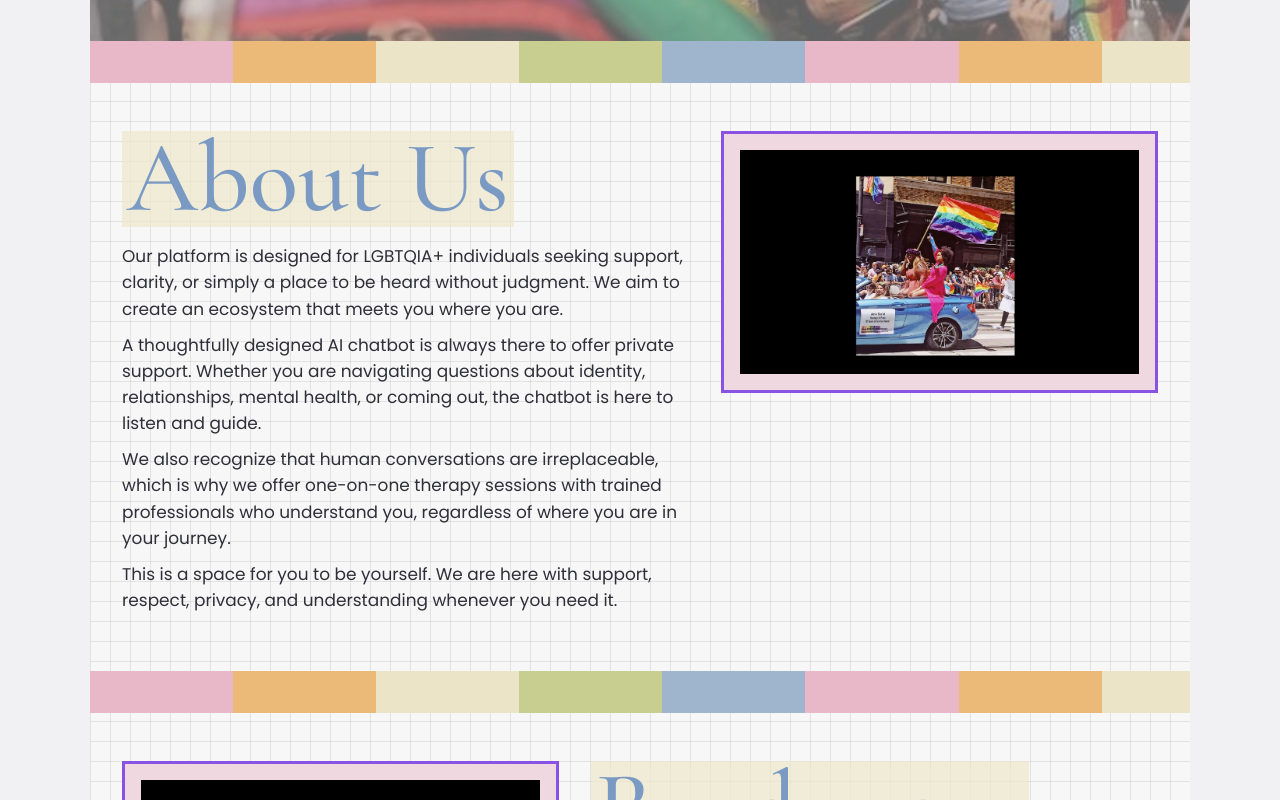
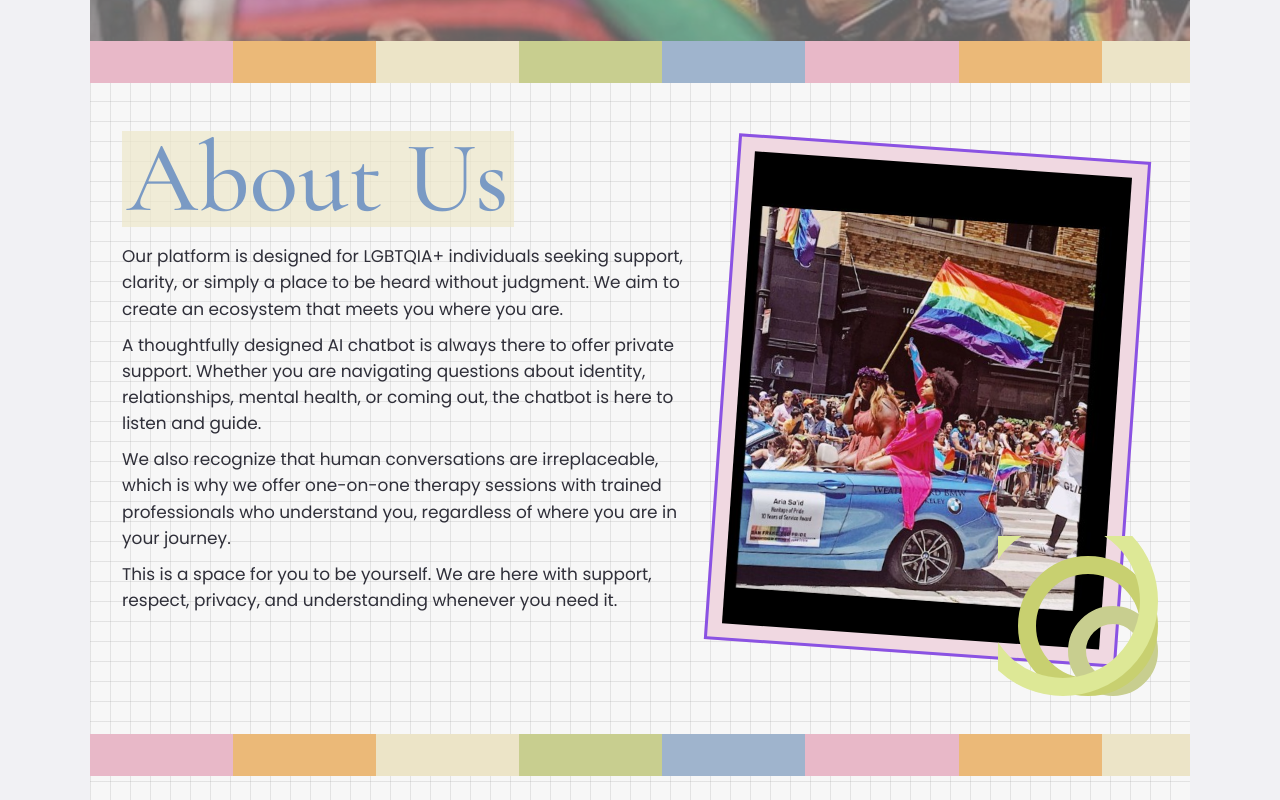
Before and after one commit to EnactusVIP/Astitva, a React (Vite) app: page / in a window 1280 px wide. Shown: the part 540-1340 px from the top of the page. Built offline with nearby package versions, Linux system fonts and the light colour scheme.

Commit message:
feat: update polaroid components with CSS background-image styling and decorative rainbow arcs

```diff
--- a/src/App.css
+++ b/src/App.css
@@ -265,17 +265,71 @@ h2 {
   max-width: 680px;
 }
 
+/* ── Polaroid wrapper (holds tilted card + decoration) ── */
+.polaroid-wrap {
+  position: relative;
+  padding: 1rem 1.5rem 2rem 0;
+}
+
 .polaroid {
   border: 3px solid var(--violet);
   background: var(--soft-pink);
-  padding: 1rem;
+  padding: 0.9rem;
+  overflow: hidden;
 }
 
-.polaroid img {
+/* Tilt the About polaroid clockwise to match reference */
+.polaroid.right {
+  transform: rotate(4deg);
+  transform-origin: center;
+}
+
+/* Background-image fill — zoomed 225% to crop past the black letterbox
+   in the source images (1024×575 landscape with portrait photo centered) */
+.polaroid-img {
   width: 100%;
+  aspect-ratio: 4/5;
+  background-repeat: no-repeat;
+  background-position: center;
+  background-size: 225%;
+}
+
+/* ── Rainbow arc decoration (bottom-right of About) ── */
+.about-deco {
+  position: absolute;
+  bottom: -10px;
+  right: 0;
+  width: 160px;
+  height: 160px;
+  overflow: hidden;
+  pointer-events: none;
+  z-index: 2;
+}
+
+.arc {
   display: block;
-  height: auto;
-  object-fit: contain;
+  position: absolute;
+  border-radius: 50%;
+  bottom: 0;
+  right: 0;
+}
+
+.arc-1 {
+  width: 90px;
+  height: 90px;
+  border: 18px solid var(--mint);
+}
+
+.arc-2 {
+  width: 140px;
+  height: 140px;
+  border: 18px solid #c8d070;
+}
+
+.arc-3 {
+  width: 190px;
+  height: 190px;
+  border: 18px solid #dde896;
 }
 
 .outlined {
@@ -336,6 +390,25 @@ h2 {
 
   .contact {
     margin: 0 1rem 1.5rem;
+  }
+
+  /* On mobile the polaroid stacks below — remove tilt so it aligns cleanly */
+  .polaroid.right {
+    transform: none;
+  }
+
+  /* Limit polaroid image height on tablet so it doesn't take over the page */
+  .polaroid-img {
+    aspect-ratio: 16/9;
+    background-size: 170%;
+  }
+
+  .polaroid-wrap {
+    padding: 0;
+  }
+
+  .about-deco {
+    display: none;
   }
 }
 
--- a/src/components/About.jsx
+++ b/src/components/About.jsx
@@ -23,8 +23,21 @@ export default function About() {
           understanding whenever you need it.
         </p>
       </div>
-      <div className="polaroid right">
-        <img src="/assets/about-image.png" alt="Pride parade car celebration" />
+
+      <div className="polaroid-wrap">
+        <div className="polaroid right">
+          <div
+            className="polaroid-img"
+            style={{ backgroundImage: 'url(/assets/about-image.png)' }}
+            role="img"
+            aria-label="Pride parade car celebration"
+          />
+        </div>
+        <div className="about-deco" aria-hidden="true">
+          <span className="arc arc-1" />
+          <span className="arc arc-2" />
+          <span className="arc arc-3" />
+        </div>
       </div>
     </section>
   )
--- a/src/components/ReadMore.jsx
+++ b/src/components/ReadMore.jsx
@@ -2,7 +2,12 @@ export default function ReadMore() {
   return (
     <section className="section two-col reverse" id="read-more">
       <div className="polaroid left">
-        <img src="/assets/readmore-image.png" alt="Aerial view of rainbow pride march" />
+        <div
+          className="polaroid-img"
+          style={{ backgroundImage: 'url(/assets/readmore-image.png)' }}
+          role="img"
+          aria-label="Aerial view of rainbow pride march"
+        />
       </div>
       <div className="content">
         <h2>Read more</h2>
```
